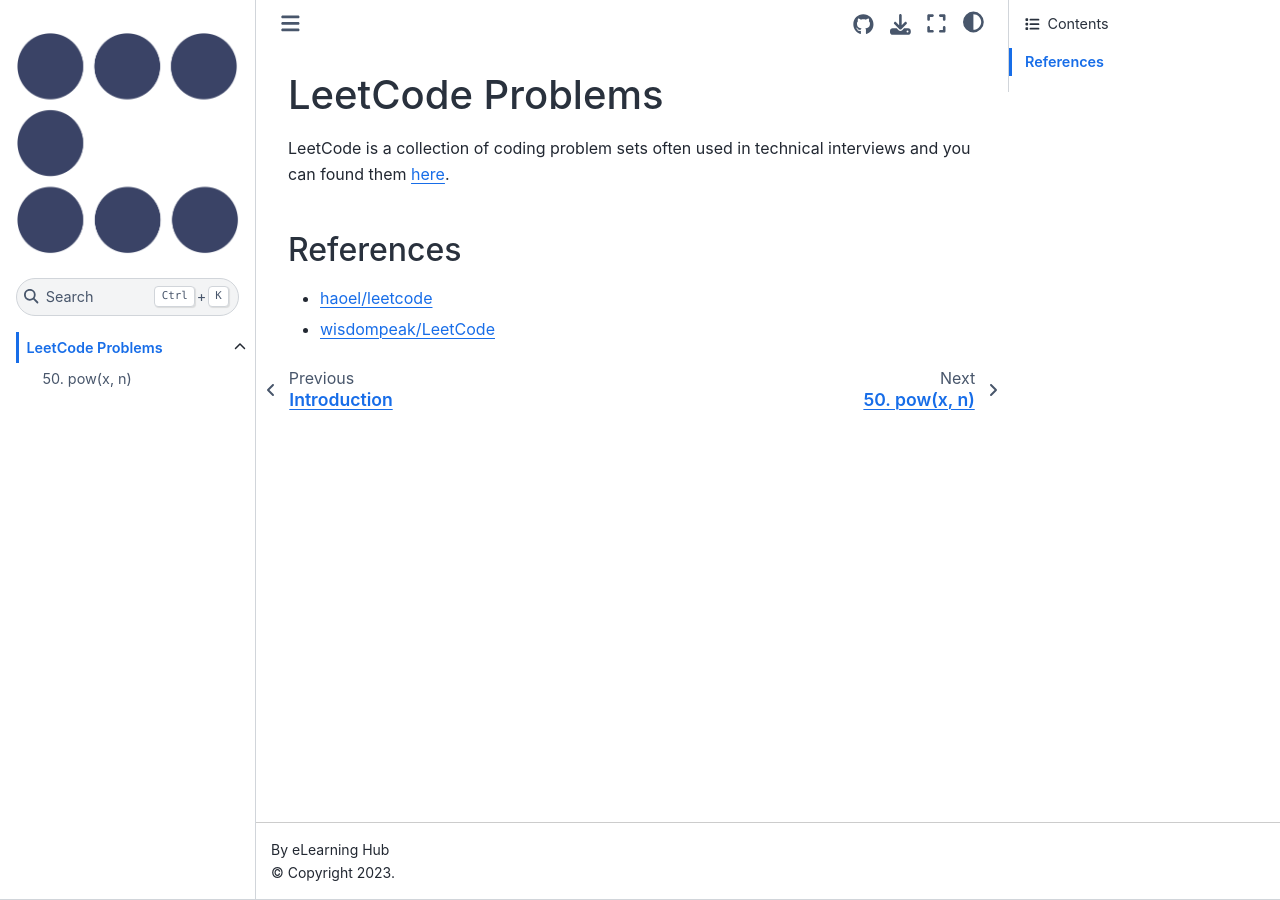
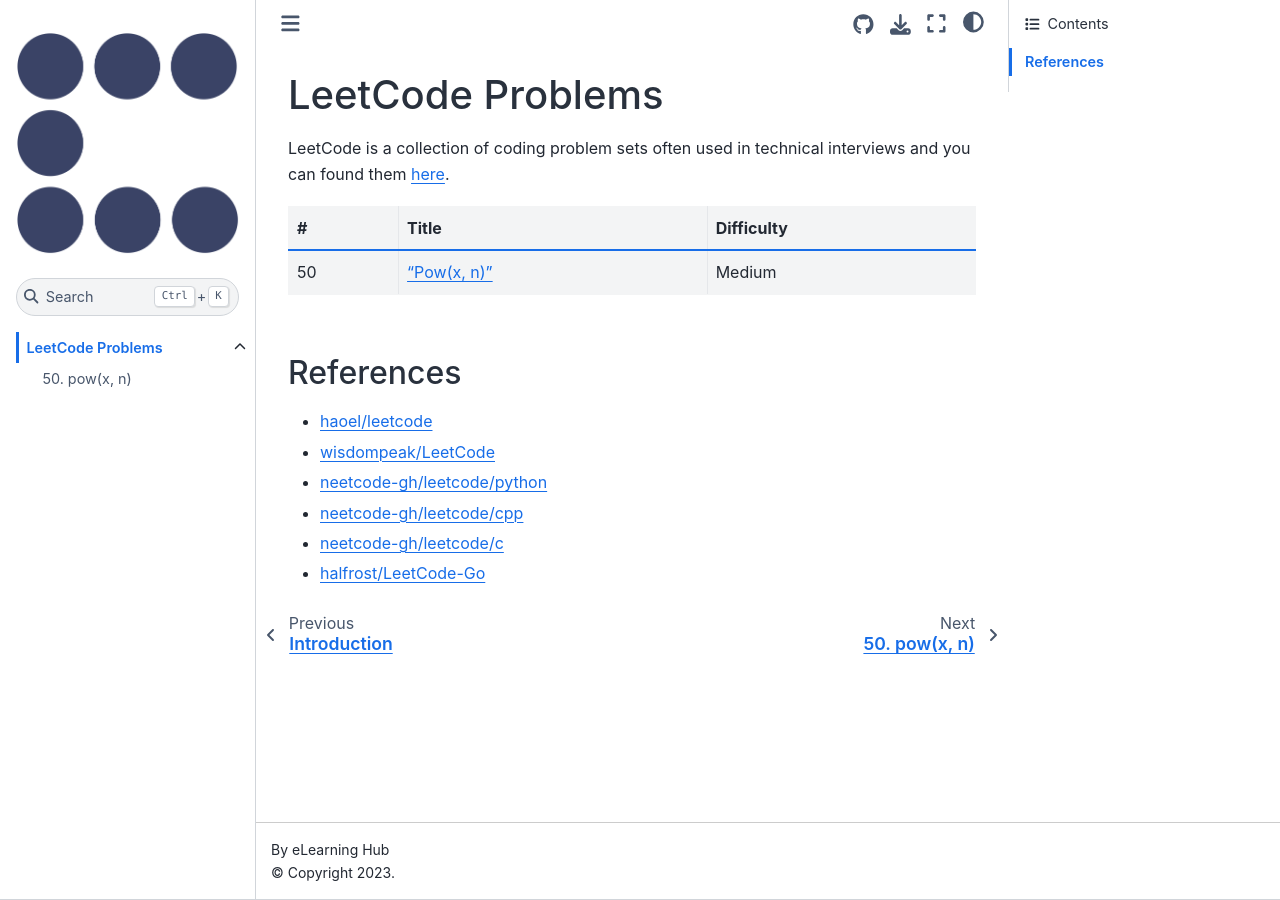
Before and after one commit to eLearningHub/Coding-Book, a Jupyter Book: the page built from leetcode/0000-index.md, in a window 1280 px wide. Built offline with Jupyter Book 1.0.4 settings and Sphinx 7.4.7 and the Sphinx Book theme 1.1.4, drawn with Linux system fonts in a browser that asks for light colours.

Commit message:
References

```diff
--- a/leetcode/0000-index.md
+++ b/leetcode/0000-index.md
@@ -1,8 +1,16 @@
 # LeetCode Problems
 
 LeetCode is a collection of coding problem sets often used in technical interviews and you can found them [here](https://leetcode.com/problemset/all/).
+
+| # | Title | Difficulty |
+|---| ----- | ---------- |
+|50|["Pow(x, n)"](https://leetcode.com/problems/powx-n/)|Medium|
 
 ## References
 
 * [haoel/leetcode](https://github.com/haoel/leetcode)
 * [wisdompeak/LeetCode](https://github.com/wisdompeak/LeetCode)
+* [neetcode-gh/leetcode/python](https://github.com/neetcode-gh/leetcode/tree/main/python)
+* [neetcode-gh/leetcode/cpp](https://github.com/neetcode-gh/leetcode/tree/main/cpp)
+* [neetcode-gh/leetcode/c](https://github.com/neetcode-gh/leetcode/tree/main/c)
+* [halfrost/LeetCode-Go](https://github.com/halfrost/LeetCode-Go/tree/master/leetcode)
```
